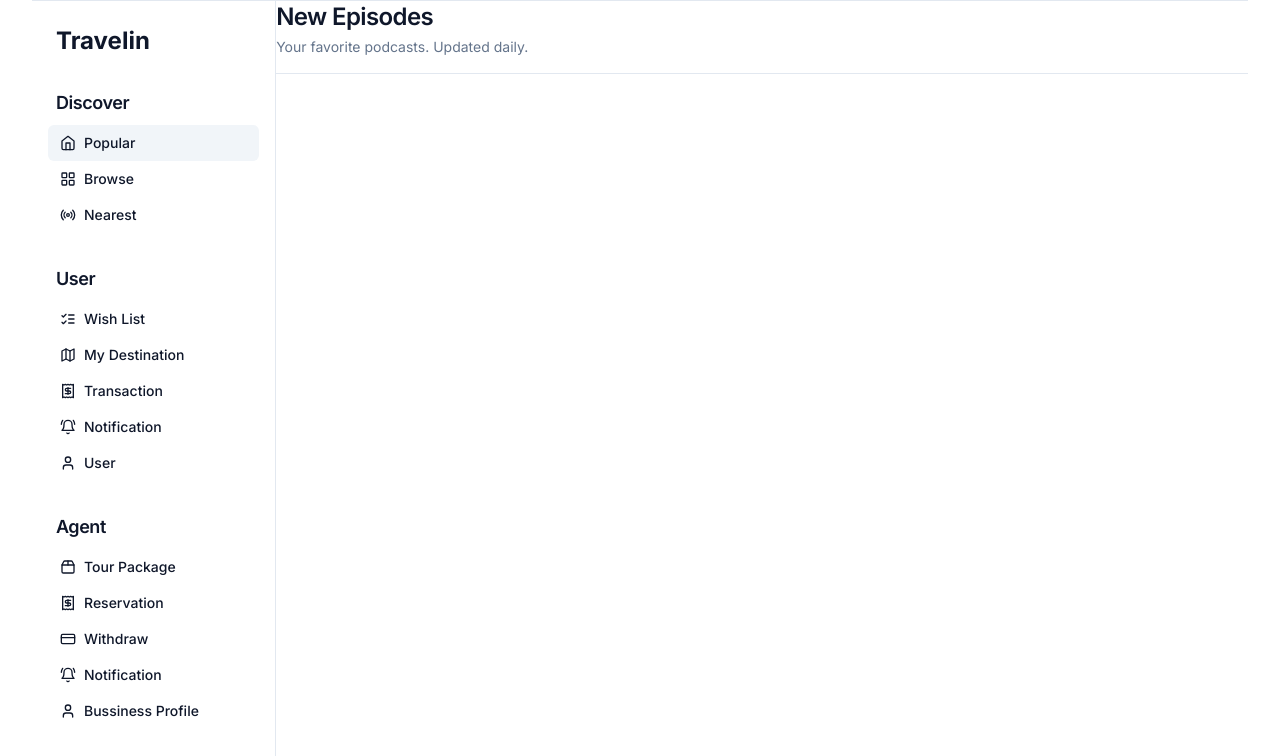
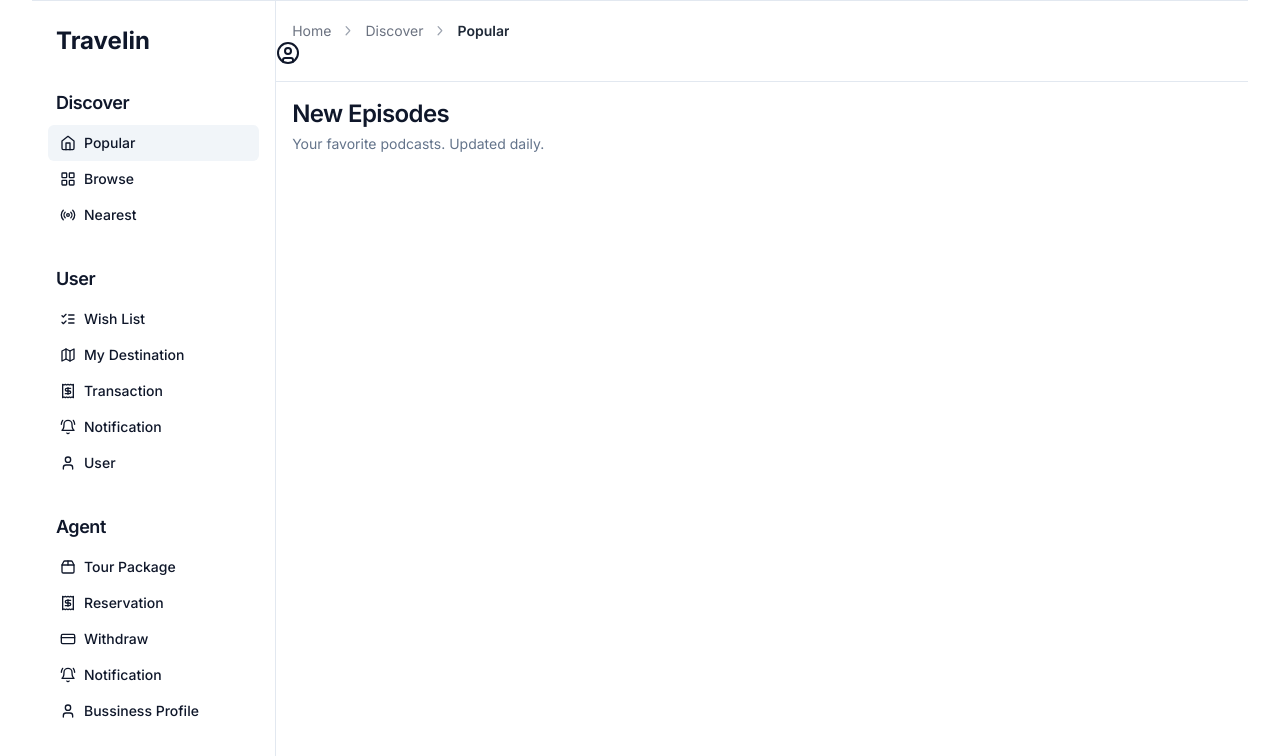
Before and after one commit to A2RJ/tourism-next-13, a Next.js app: page /dashboard in a window 1280 px wide. Shown: the top 756 px of the page. Built offline with nearby package versions, Linux system fonts and the light colour scheme.

Commit message:
Add tailwind css component

```diff
--- a/app/dashboard/page.tsx
+++ b/app/dashboard/page.tsx
@@ -1,9 +1,69 @@
 import { Separator } from "@/components/ui/separator";
+import { UserCircle } from "lucide-react";
 
 export default function Page() {
   return (
     <>
-      <div className="flex items-center justify-between">
+      <ol
+        className="flex items-center whitespace-nowrap min-w-0 mt-5 ml-4"
+        aria-label="Breadcrumb"
+      >
+        <li className="text-sm">
+          <a
+            className="flex items-center text-gray-500 hover:text-blue-600"
+            href="#"
+          >
+            Home
+            <svg
+              className="flex-shrink-0 mx-3 overflow-visible h-2.5 w-2.5 text-gray-400 dark:text-gray-600"
+              width={16}
+              height={16}
+              viewBox="0 0 16 16"
+              fill="none"
+              xmlns="http://www.w3.org/2000/svg"
+            >
+              <path
+                d="M5 1L10.6869 7.16086C10.8637 7.35239 10.8637 7.64761 10.6869 7.83914L5 14"
+                stroke="currentColor"
+                strokeWidth={2}
+                strokeLinecap="round"
+              />
+            </svg>
+          </a>
+        </li>
+        <li className="text-sm">
+          <a
+            className="flex items-center text-gray-500 hover:text-blue-600"
+            href="#"
+          >
+            Discover
+            <svg
+              className="flex-shrink-0 mx-3 overflow-visible h-2.5 w-2.5 text-gray-400 dark:text-gray-600"
+              width={16}
+              height={16}
+              viewBox="0 0 16 16"
+              fill="none"
+              xmlns="http://www.w3.org/2000/svg"
+            >
+              <path
+                d="M5 1L10.6869 7.16086C10.8637 7.35239 10.8637 7.64761 10.6869 7.83914L5 14"
+                stroke="currentColor"
+                strokeWidth={2}
+                strokeLinecap="round"
+              />
+            </svg>
+          </a>
+        </li>
+        <li
+          className="text-sm font-semibold text-gray-800 truncate dark:text-gray-200"
+          aria-current="page"
+        >
+          Popular
+        </li>
+      </ol>
+      <UserCircle />
+      <Separator className="my-4" />
+      <div className="flex items-center justify-between ml-4">
         <div className="space-y-1">
           <h2 className="text-2xl font-semibold tracking-tight">
             New Episodes
@@ -13,7 +73,6 @@ export default function Page() {
           </p>
         </div>
       </div>
-      <Separator className="my-4" />
     </>
   );
 }
```
Also changed, not shown: 1 other file (tests, documents, lock files or other folders).
